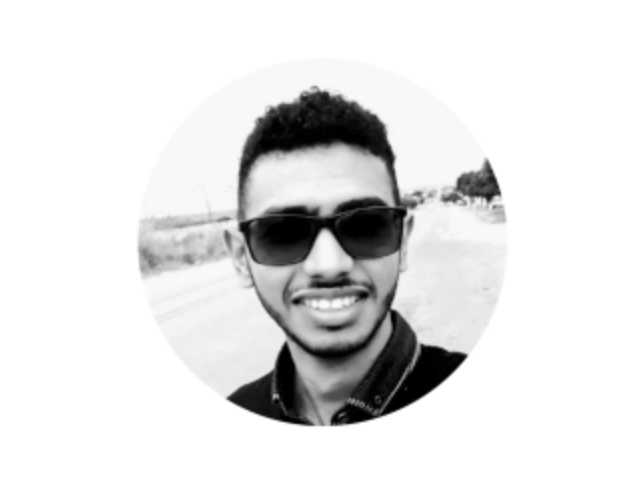
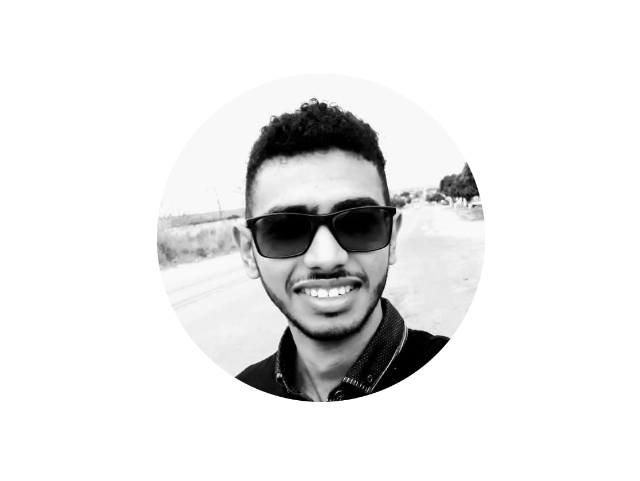
Before and after one commit to Davidpg13/hello-world, a plain HTML site: page index.html in a window 1280 px wide. Shown: the top 481 px of the page, without its empty margins (317-957 px from the left). Drawn offline with Linux system fonts and the light colour scheme.

Commit message:
Update index.html

```diff
--- a/index.html
+++ b/index.html
@@ -9,7 +9,7 @@
 
 <body>
 
-<img src="images/david-192.png" id="octocat" alt="Foto de David" />
+<img src="images/david-670.png" id="octocat" alt="Foto de David" />
 
 <!-- Change this code here by copy and pasting your template on line 15 -->
 <p>Seja Bem Vindo a minha primeira pagina no GitHub Pages!</p>
```
